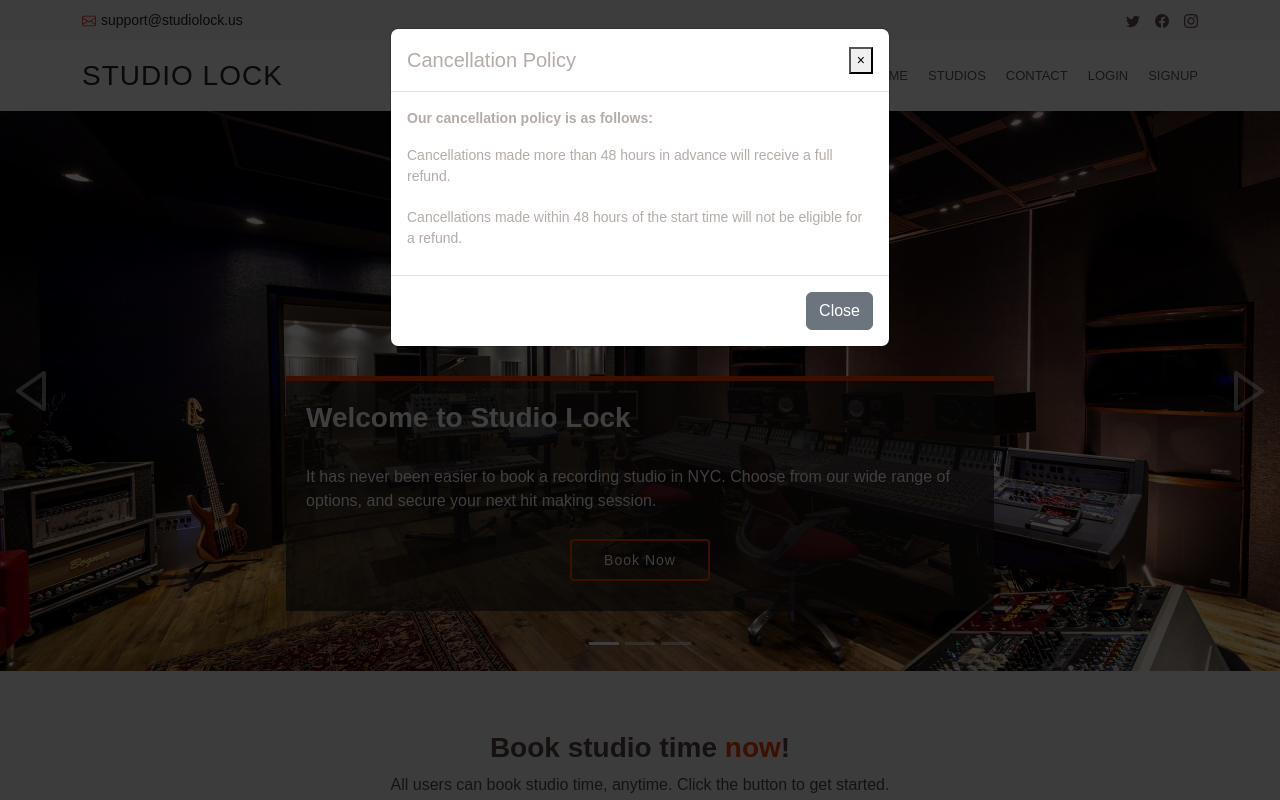
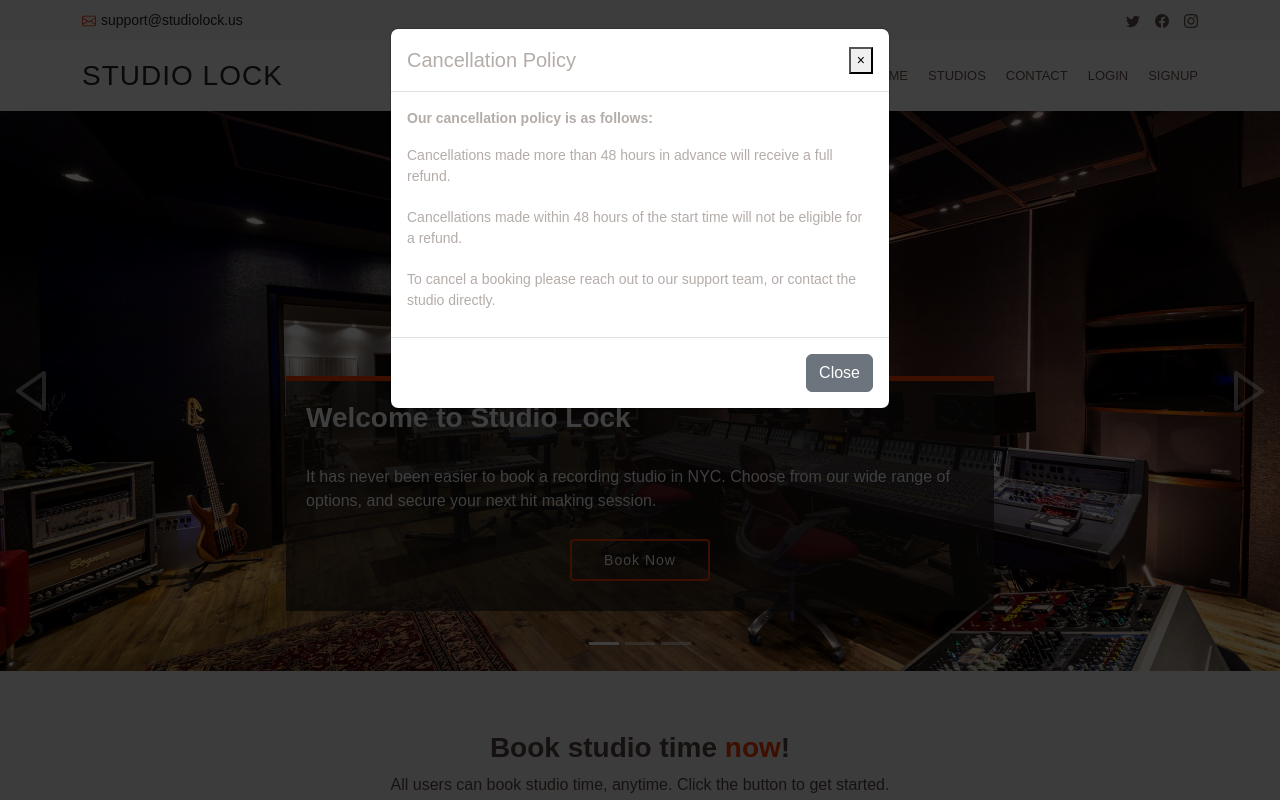
Before and after one commit to j0sephsasson/studio-lock, a Flask app: page / in a window 1280 px wide, after a click on "Cancellation Policy". Run offline with Flask 3, Linux system fonts and the light colour scheme; some libraries are stand-ins or nearby versions; some web fonts are replaced.

Commit message:
updated cancellation policy

```diff
--- a/app/templates/base.html
+++ b/app/templates/base.html
@@ -441,6 +441,7 @@
                                                     refund.</li>
                                                 <li>Cancellations made within 48 hours of the start time will not be
                                                     eligible for a refund.</li>
+                                                <li>To cancel a booking please reach out to our support team, or contact the studio directly.</li>
                                             </ul>
                                         </div>
                                         <div class="modal-footer">
```
